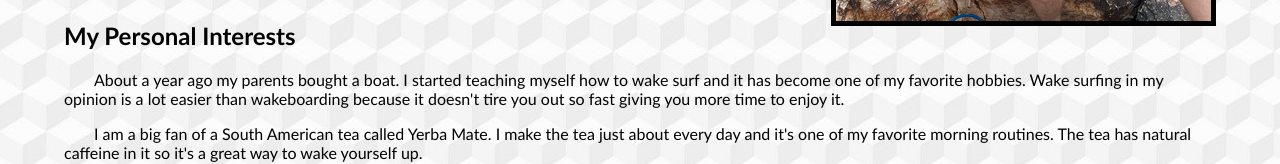
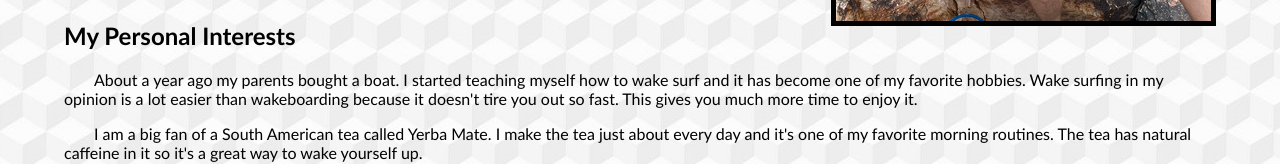
Before and after one commit to jordannaegle/About-Me, a plain HTML site: page index.html in a window 1280 px wide. Shown: the part 623-787 px from the top of the page. Drawn offline with Linux system fonts and the light colour scheme.

Commit message:
another fix

```diff
--- a/index.html
+++ b/index.html
@@ -55,7 +55,7 @@ in a zero grade, a permanent record on file and possibly immediate failure of th
         <p>About a year ago my parents bought a boat.
         I started teaching myself how to wake surf and it has become one of my favorite hobbies.
         Wake surfing in my opinion is a lot easier than wakeboarding because it doesn't tire you
-        out so fast giving you more time to enjoy it. </p>
+        out so fast. This gives you much more time to enjoy it. </p>
         <p>I am a big fan of a South American tea called Yerba Mate.
         I make the tea just about every day and it's one of my favorite
         morning routines. The tea has natural caffeine in it so
```
